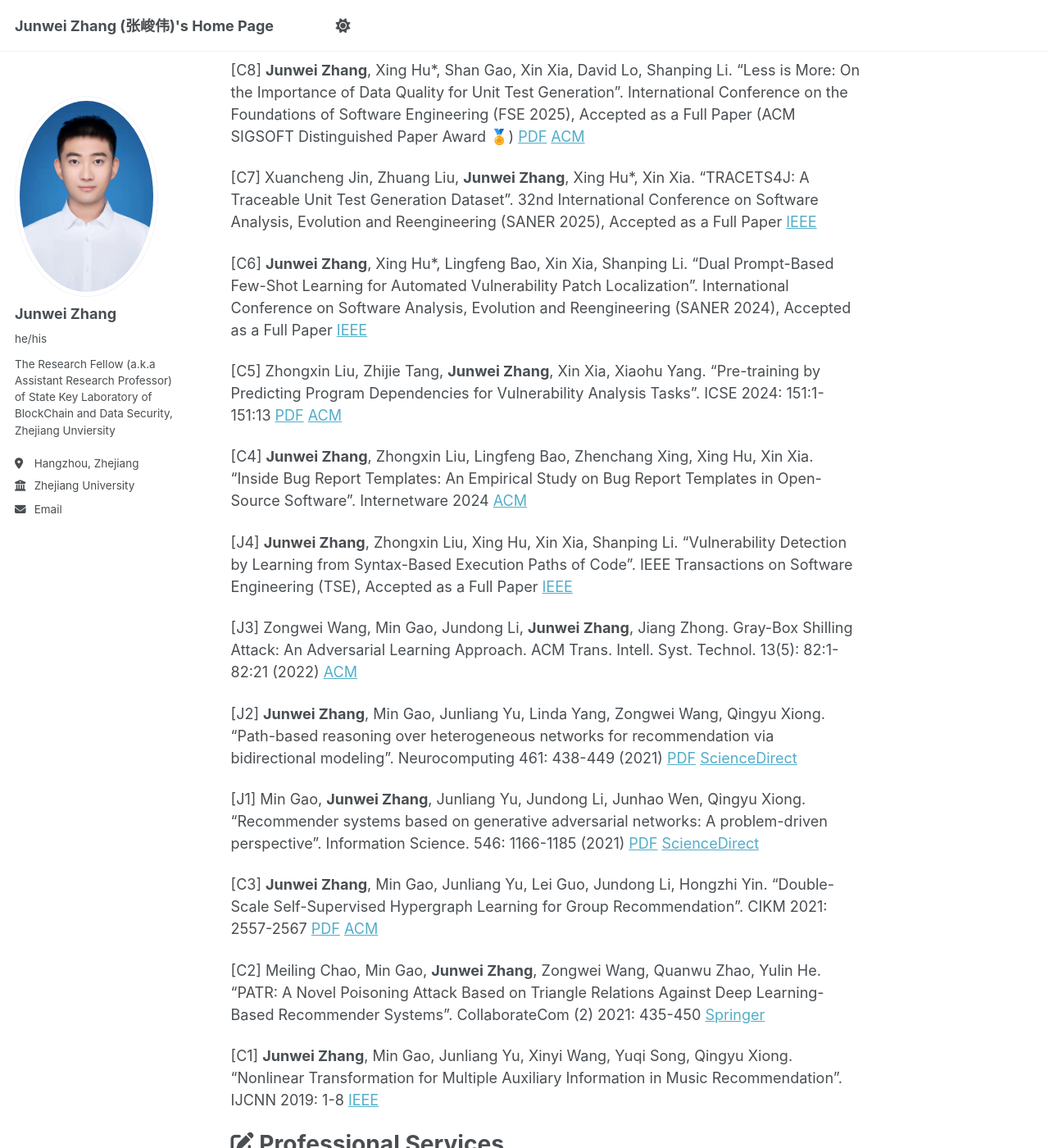
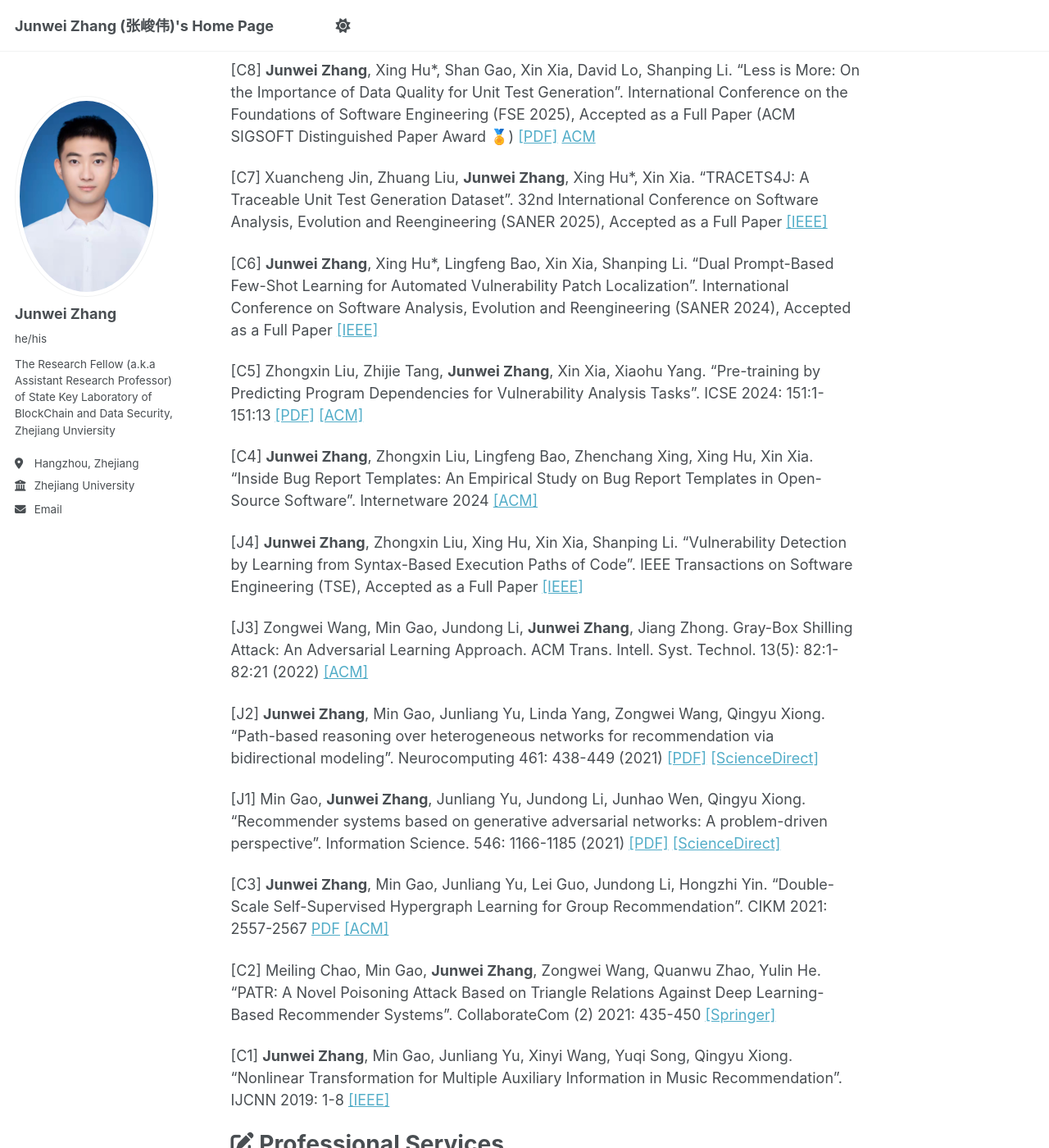
Before and after one commit to jw-zhang-zju/jw-zhang-zju.github.io, a Jekyll site: the page built from _pages/about.md, in a window 1280 px wide and 1400 px high, scrolled down 1166 px. Shown: the whole window at 82% size. Built offline with Jekyll 4.4.1, drawn with Linux system fonts in a browser that asks for light colours.

Commit message:
Update about.md

```diff
--- a/_pages/about.md
+++ b/_pages/about.md
@@ -31,33 +31,33 @@ Research Intern, Huawei, Hangzhou, China, January 2022 - Present, Advisior: Dr.
 
 [C10] Yongqian Chen, <b>Junwei Zhang</b>, Xing Hu, Xin Xia. "Multi-Stage Generation of Rust Unit Tests with LLMs". 32nd Asia-Pacific Software Engineering Conference (APSEC 2025), Accepted as a Full Paper
 
-[J5] <b>Junwei Zhang</b>, Xing Hu, Shing-Chi Cheung, Xin Xia, Shanping Li. “Automated Unit Test Generation via Chain of Thought Prompt and Reinforcement Learning from Coverage Feedback”. ACM Transactions on Software Engineering and Methodology (TOSEM). Accepted as a Full Paper [ACM](https://dl.acm.org/doi/10.1145/3745765)
+[J5] <b>Junwei Zhang</b>, Xing Hu, Shing-Chi Cheung, Xin Xia, Shanping Li. “Automated Unit Test Generation via Chain of Thought Prompt and Reinforcement Learning from Coverage Feedback”. ACM Transactions on Software Engineering and Methodology (TOSEM). Accepted as a Full Paper [[ACM]](https://dl.acm.org/doi/10.1145/3745765)
 
 [C9] <b>Junwei Zhang</b>, Xing Hu, Cuiyun Gao, Xin Xia, Shanping Li. “Enhancing Automated Unit Test Generation with Large Language Models: A Strategic Research Agenda”. SE 2030@FSE 2025. Accepted as a Full Paper
 
-[C8] <b>Junwei Zhang</b>, Xing Hu*, Shan Gao, Xin Xia, David Lo, Shanping Li. "Less is More: On the Importance of Data Quality for Unit Test Generation". International Conference on the Foundations of Software Engineering (FSE 2025), Accepted as a Full Paper (ACM SIGSOFT Distinguished Paper Award 🏅) [PDF](https://arxiv.org/abs/2502.14212) [ACM](https://dl.acm.org/doi/10.1145/3715778)
+[C8] <b>Junwei Zhang</b>, Xing Hu*, Shan Gao, Xin Xia, David Lo, Shanping Li. "Less is More: On the Importance of Data Quality for Unit Test Generation". International Conference on the Foundations of Software Engineering (FSE 2025), Accepted as a Full Paper (ACM SIGSOFT Distinguished Paper Award 🏅) [[PDF]](https://arxiv.org/abs/2502.14212) [ACM](https://dl.acm.org/doi/10.1145/3715778)
 
-[C7] Xuancheng Jin, Zhuang Liu, <b>Junwei Zhang</b>, Xing Hu*, Xin Xia. "TRACETS4J: A Traceable Unit Test Generation Dataset". 32nd International Conference on Software Analysis, Evolution and Reengineering (SANER 2025), Accepted as a Full Paper [IEEE](https://ieeexplore.ieee.org/document/10992478/)
+[C7] Xuancheng Jin, Zhuang Liu, <b>Junwei Zhang</b>, Xing Hu*, Xin Xia. "TRACETS4J: A Traceable Unit Test Generation Dataset". 32nd International Conference on Software Analysis, Evolution and Reengineering (SANER 2025), Accepted as a Full Paper [[IEEE]](https://ieeexplore.ieee.org/document/10992478/)
 
-[C6] <b>Junwei Zhang</b>, Xing Hu*, Lingfeng Bao, Xin Xia, Shanping Li. "Dual Prompt-Based Few-Shot Learning for Automated Vulnerability Patch Localization". International Conference on Software Analysis, Evolution and Reengineering (SANER 2024), Accepted as a Full Paper [IEEE](https://ieeexplore.ieee.org/document/10589870/)
+[C6] <b>Junwei Zhang</b>, Xing Hu*, Lingfeng Bao, Xin Xia, Shanping Li. "Dual Prompt-Based Few-Shot Learning for Automated Vulnerability Patch Localization". International Conference on Software Analysis, Evolution and Reengineering (SANER 2024), Accepted as a Full Paper [[IEEE]](https://ieeexplore.ieee.org/document/10589870/)
 
-[C5] Zhongxin Liu, Zhijie Tang, <b>Junwei Zhang</b>, Xin Xia, Xiaohu Yang. "Pre-training by Predicting Program Dependencies for Vulnerability Analysis Tasks". ICSE 2024: 151:1-151:13 [PDF](https://arxiv.org/abs/2402.00657) [ACM](https://dl.acm.org/doi/abs/10.1145/3597503.3639142)
+[C5] Zhongxin Liu, Zhijie Tang, <b>Junwei Zhang</b>, Xin Xia, Xiaohu Yang. "Pre-training by Predicting Program Dependencies for Vulnerability Analysis Tasks". ICSE 2024: 151:1-151:13 [[PDF]](https://arxiv.org/abs/2402.00657) [[ACM]](https://dl.acm.org/doi/abs/10.1145/3597503.3639142)
 
-[C4] <b>Junwei Zhang</b>, Zhongxin Liu, Lingfeng Bao, Zhenchang Xing, Xing Hu, Xin Xia. "Inside Bug Report Templates: An Empirical Study on Bug Report Templates in Open-Source Software". Internetware 2024 [ACM](https://dl.acm.org/doi/10.1145/3671016.3671401)
+[C4] <b>Junwei Zhang</b>, Zhongxin Liu, Lingfeng Bao, Zhenchang Xing, Xing Hu, Xin Xia. "Inside Bug Report Templates: An Empirical Study on Bug Report Templates in Open-Source Software". Internetware 2024 [[ACM]](https://dl.acm.org/doi/10.1145/3671016.3671401)
 
-[J4] <b>Junwei Zhang</b>, Zhongxin Liu, Xing Hu, Xin Xia, Shanping Li. "Vulnerability Detection by Learning from Syntax-Based Execution Paths of Code". IEEE Transactions on Software Engineering (TSE), Accepted as a Full Paper [IEEE](https://ieeexplore.ieee.org/document/10153647)
+[J4] <b>Junwei Zhang</b>, Zhongxin Liu, Xing Hu, Xin Xia, Shanping Li. "Vulnerability Detection by Learning from Syntax-Based Execution Paths of Code". IEEE Transactions on Software Engineering (TSE), Accepted as a Full Paper [[IEEE]](https://ieeexplore.ieee.org/document/10153647)
 
-[J3] Zongwei Wang, Min Gao, Jundong Li, <b>Junwei Zhang</b>, Jiang Zhong. Gray-Box Shilling Attack: An Adversarial Learning Approach. ACM Trans. Intell. Syst. Technol. 13(5): 82:1-82:21 (2022) [ACM](https://dl.acm.org/doi/10.1145/3512352)
+[J3] Zongwei Wang, Min Gao, Jundong Li, <b>Junwei Zhang</b>, Jiang Zhong. Gray-Box Shilling Attack: An Adversarial Learning Approach. ACM Trans. Intell. Syst. Technol. 13(5): 82:1-82:21 (2022) [[ACM]](https://dl.acm.org/doi/10.1145/3512352)
 
-[J2] <b>Junwei Zhang</b>, Min Gao, Junliang Yu, Linda Yang, Zongwei Wang, Qingyu Xiong. "Path-based reasoning over heterogeneous networks for recommendation via bidirectional modeling". Neurocomputing 461: 438-449 (2021) [PDF](https://arxiv.org/abs/2008.04185) [ScienceDirect](https://www.sciencedirect.com/science/article/pii/S0925231221010821)
+[J2] <b>Junwei Zhang</b>, Min Gao, Junliang Yu, Linda Yang, Zongwei Wang, Qingyu Xiong. "Path-based reasoning over heterogeneous networks for recommendation via bidirectional modeling". Neurocomputing 461: 438-449 (2021) [[PDF]](https://arxiv.org/abs/2008.04185) [[ScienceDirect]](https://www.sciencedirect.com/science/article/pii/S0925231221010821)
 
-[J1] Min Gao, <b>Junwei Zhang</b>, Junliang Yu, Jundong Li, Junhao Wen, Qingyu Xiong. "Recommender systems based on generative adversarial networks: A problem-driven perspective". Information Science. 546: 1166-1185 (2021) [PDF](https://arxiv.org/abs/2003.02474) [ScienceDirect](https://www.sciencedirect.com/science/article/pii/S0020025520309233)
+[J1] Min Gao, <b>Junwei Zhang</b>, Junliang Yu, Jundong Li, Junhao Wen, Qingyu Xiong. "Recommender systems based on generative adversarial networks: A problem-driven perspective". Information Science. 546: 1166-1185 (2021) [[PDF]](https://arxiv.org/abs/2003.02474) [[ScienceDirect]](https://www.sciencedirect.com/science/article/pii/S0020025520309233)
 
-[C3] <b>Junwei Zhang</b>, Min Gao, Junliang Yu, Lei Guo, Jundong Li, Hongzhi Yin. "Double-Scale Self-Supervised Hypergraph Learning for Group Recommendation". CIKM 2021: 2557-2567 [PDF](https://arxiv.org/abs/2109.04200) [ACM](https://dl.acm.org/doi/10.1145/3459637.3482426)
+[C3] <b>Junwei Zhang</b>, Min Gao, Junliang Yu, Lei Guo, Jundong Li, Hongzhi Yin. "Double-Scale Self-Supervised Hypergraph Learning for Group Recommendation". CIKM 2021: 2557-2567 [PDF](https://arxiv.org/abs/2109.04200) [[ACM]](https://dl.acm.org/doi/10.1145/3459637.3482426)
 
-[C2] Meiling Chao, Min Gao, <b>Junwei Zhang</b>, Zongwei Wang, Quanwu Zhao, Yulin He. "PATR: A Novel Poisoning Attack Based on Triangle Relations Against Deep Learning-Based Recommender Systems". CollaborateCom (2) 2021: 435-450 [Springer](https://link.springer.com/chapter/10.1007/978-3-030-92638-0_26)
+[C2] Meiling Chao, Min Gao, <b>Junwei Zhang</b>, Zongwei Wang, Quanwu Zhao, Yulin He. "PATR: A Novel Poisoning Attack Based on Triangle Relations Against Deep Learning-Based Recommender Systems". CollaborateCom (2) 2021: 435-450 [[Springer]](https://link.springer.com/chapter/10.1007/978-3-030-92638-0_26)
 
-[C1] 	<b>Junwei Zhang</b>, Min Gao, Junliang Yu, Xinyi Wang, Yuqi Song, Qingyu Xiong. "Nonlinear Transformation for Multiple Auxiliary Information in Music Recommendation". IJCNN 2019: 1-8 [IEEE](https://ieeexplore.ieee.org/document/8851992)
+[C1] 	<b>Junwei Zhang</b>, Min Gao, Junliang Yu, Xinyi Wang, Yuqi Song, Qingyu Xiong. "Nonlinear Transformation for Multiple Auxiliary Information in Music Recommendation". IJCNN 2019: 1-8 [[IEEE]](https://ieeexplore.ieee.org/document/8851992)
 
 
 # <i class="fa-solid fa-pen-to-square"></i> Professional Services
```
